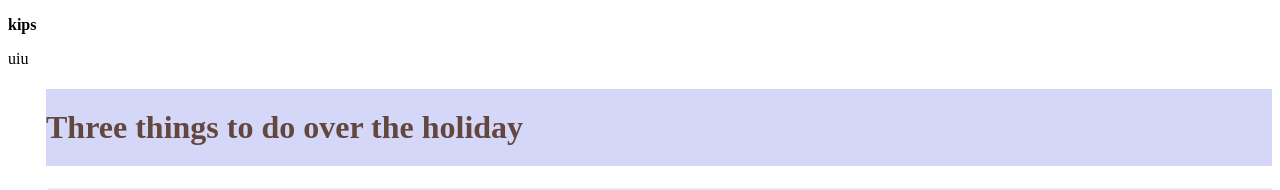
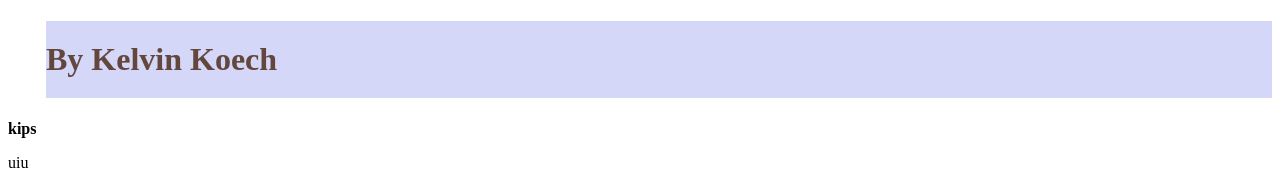
Before and after one commit to k-koech/first_css, a plain HTML site: page index.html in a window 1280 px wide. Shown: the top 190 px of the page. Drawn offline with Linux system fonts and the light colour scheme.

Commit message:
first css

```diff
--- a/index.html
+++ b/index.html
@@ -5,6 +5,7 @@
     <link rel="stylesheet" type="text/css" href="style.css">
   </head>
   <body>
+    <h1>By Kelvin Koech</h1>
       <p>kips</p><bv>uiu</b>
     <h1>Three things to do over the holiday</h1>
       <ol>
```
